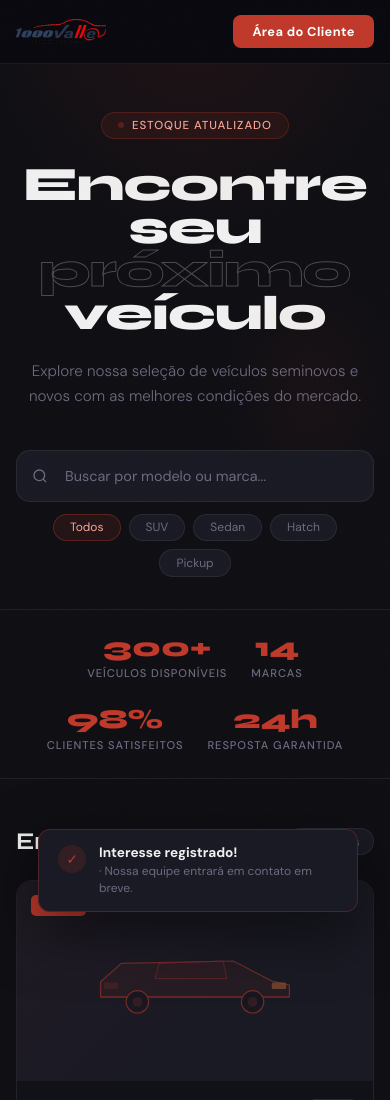
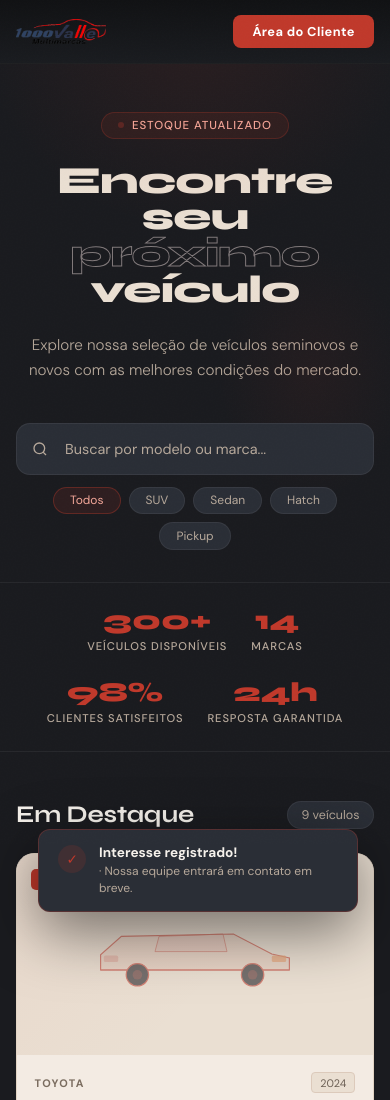
Before and after one commit to NexussDev/abp-3-valle-leads-system, a React (Vite) app in the folder frontend/: page /catalogo in a window 390 px wide. Shown: the top 1100 px of the page. Built offline with nearby package versions, Linux system fonts and the light colour scheme; no server answers.

Commit message:
feat: padronização de componentes do catálogo

```diff
--- a/frontend/src/styles/catalogo.css
+++ b/frontend/src/styles/catalogo.css
@@ -6,17 +6,17 @@
 
 /* ── tokens ── */
 :root {
-  --red:        #c0392b;
-  --red-dark:   #962d22;
-  --dark:       #0f0f14;
-  --dark-2:     #16161e;
-  --dark-3:     #1e1e2a;
-  --border:     rgba(255,255,255,0.07);
-  --text:       #f0f0f0;
-  --muted:      #6b6b80;
-  --surface:    #111118;
-  --surface2:   #1a1a24;
-  --radius:     14px;
+--red:        #c0392b;
+--red-dark:   #962d22;
+--dark:       #1a1b1f;
+--dark-2:     #23252b;
+--dark-3:     #2d3138;
+--surface:    #202329;
+--surface2:   #2a2e36;
+--border:     rgba(255,255,255,0.06);
+--text:       #f5f1eb;
+--muted:      #b7a99b;
+--radius:     14px;
 }
 
 *, *::before, *::after { box-sizing: border-box; margin: 0; padding: 0; }
@@ -52,10 +52,15 @@ body {
   position: sticky;
   top: 0;
   z-index: 100;
-  background: rgba(10,10,15,.88);
+  background:
+  linear-gradient(
+    180deg,
+    #111214 0%,
+    #1a1c20 100%
+  );
   backdrop-filter: blur(20px);
   -webkit-backdrop-filter: blur(20px);
-  border-bottom: 1px solid var(--border);
+  border-bottom: 1px solid rgba(255,255,255,0.06);
   height: 64px;
   padding: 0 2rem;
   display: flex;
@@ -148,16 +153,18 @@ body {
 
 .cat-hero__title {
   font-family: 'Syne', sans-serif;
-  font-size: clamp(3rem, 8vw, 6.5rem);
-  font-weight: 800;
-  line-height: .9;
+  font-size: clamp(2.2rem, 5.2vw, 4.4rem);
+  font-weight: 780;
+  line-height: .95;
   letter-spacing: -.02em;
   margin-bottom: 1.5rem;
+  color:#eadfD2;
 }
+
 .cat-hero__title em {
   font-style: normal;
   color: transparent;
-  -webkit-text-stroke: 1px rgba(255,255,255,.25);
+  -webkit-text-stroke: 1px rgba(176, 163, 163, 0.689);
 }
 
 .cat-hero__sub {
@@ -320,12 +327,13 @@ body {
    CARD
    ============================================================ */
 .cat-card {
-  background: var(--surface);
-  border: 1px solid var(--border);
-  border-radius: 16px;
+  background: #f3ebe3;
+  border: 1px solid #e2d4c4;
+  border-radius: 18px;
   overflow: hidden;
   position: relative;
   cursor: pointer;
+  color: #1a1a2e;
   transition: transform .3s cubic-bezier(.22,.8,.36,1), box-shadow .3s, border-color .3s;
   animation: catFadeUp .5s ease both;
 }
@@ -337,10 +345,9 @@ body {
 
 .cat-card:hover {
   transform: translateY(-6px);
-  border-color: rgba(192,57,43,.25);
-  box-shadow: 0 20px 60px rgba(0,0,0,.5), 0 0 0 1px rgba(192,57,43,.1);
+  border-color: rgba(192,57,43,.35);
+  box-shadow: 0 20px 50px rgba(0,0,0,.18), 0 0 0 1px rgba(192,57,43,.08);
 }
-
 /* badge */
 .cat-badge {
   position: absolute;
@@ -362,7 +369,7 @@ body {
 .cat-card__img {
   width: 100%;
   aspect-ratio: 16/9;
-  background: var(--surface2);
+  background: #eadfD2;
   display: flex;
   align-items: center;
   justify-content: center;
@@ -402,16 +409,16 @@ body {
   font-weight: 700;
   letter-spacing: .12em;
   text-transform: uppercase;
-  color: var(--muted);
+  color: #7a6c5f;
 }
 
 .cat-card__ano {
   font-size: .68rem;
-  color: var(--muted);
-  background: var(--surface2);
+  color: #6b5f54;
+  background: #eadfd2;
   padding: .15rem .5rem;
   border-radius: 4px;
-  border: 1px solid var(--border);
+  border: 1px solid #dccabb;
 }
 
 .cat-card__nome {
@@ -421,6 +428,7 @@ body {
   letter-spacing: -.01em;
   line-height: 1.1;
   margin-bottom: .75rem;
+  color: #1a1a2e;
 }
 
 /* specs */
@@ -436,7 +444,7 @@ body {
   align-items: center;
   gap: .3rem;
   font-size: .7rem;
-  color: var(--muted);
+  color: #5f554d;
 }
 .cat-spec svg { opacity: .6; }
 
@@ -445,7 +453,7 @@ body {
   display: flex;
   align-items: center;
   gap: .6rem;
-  border-top: 1px solid var(--border);
+ border-top: 1px solid #dccabb;
   padding-top: 1rem;
 
   flex-wrap: wrap;
@@ -458,7 +466,7 @@ body {
 }
 .cat-price-label {
   font-size: .62rem;
-  color: var(--muted);
+  color: #7a6c5f;
   text-transform: uppercase;
   letter-spacing: .06em;
 }
@@ -491,14 +499,14 @@ body {
 .cat-btn-save {
   width: 36px;
   height: 36px;
-  background: var(--surface2);
-  border: 1px solid var(--border);
+  background: #eadfd2;
+  border: 1px solid #dccabb;
   border-radius: 8px;
   display: flex;
   align-items: center;
   justify-content: center;
   cursor: pointer;
-  color: var(--muted);
+  color: #7a6c5f;
   flex-shrink: 0;
   transition: all .2s;
 }
@@ -538,9 +546,9 @@ body {
 .cat-btn-interesse:hover:not(:disabled) svg { transform: translateX(3px); }
 
 .cat-btn-interesse--ativo {
-  background: var(--surface2) !important;
-  color: #4ade80 !important;
-  border: 1px solid rgba(74,222,128,.25) !important;
+  background: #eadfd2 !important;
+  color: #166534 !important;
+  border: 1px solid rgba(22,101,52,.25) !important;
   transform: none !important;
   box-shadow: none !important;
   cursor: default;
@@ -649,7 +657,7 @@ body {
   .cat-nav { display: none; }
   .cat-grid { grid-template-columns: repeat(auto-fill, minmax(260px, 1fr)); padding: 0 1rem 3rem; }
   .cat-hero { padding: 3rem 1rem 2rem; }
-  .cat-hero__title { font-size: 3rem; }
+ .cat-hero__title { font-size: 2.4rem; }
   .cat-stats { gap: 1.5rem; }
   .cat-section-header { padding: 0 1rem; }
   .cat-footer__inner { grid-template-columns: 1fr 1fr; gap: 2rem; }
```
